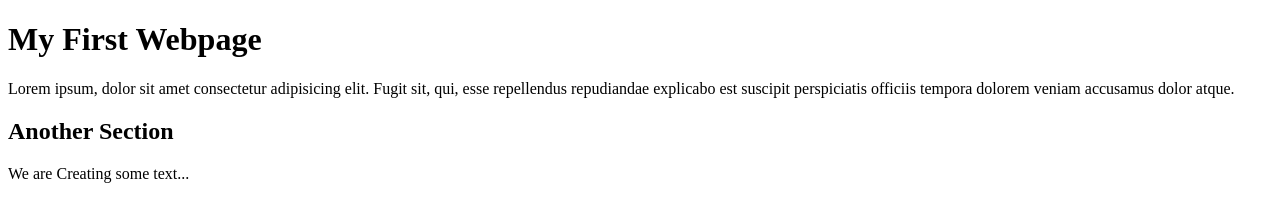
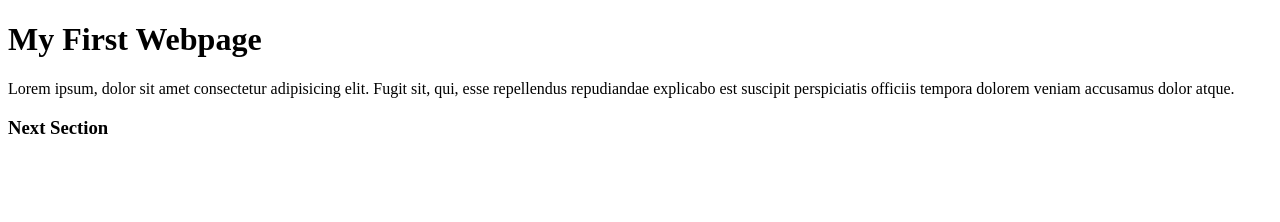
Before and after one commit to kamrulislambd/beginning-website-design, a plain HTML site: page index.html in a window 1280 px wide. Drawn offline with Linux system fonts and the light colour scheme.

Commit message:
Learned github

```diff
--- a/index.html
+++ b/index.html
@@ -9,7 +9,6 @@
 <body>
     <h1>My First Webpage</h1>
     <p>Lorem ipsum, dolor sit amet consectetur adipisicing elit. Fugit sit, qui, esse repellendus repudiandae explicabo est suscipit perspiciatis officiis tempora dolorem veniam accusamus dolor atque.</p>
-    <h2>Another Section</h2>
-    <p>We are Creating some text...</p>
+    <h3>Next Section</h3>
 </body>
 </html>
```
